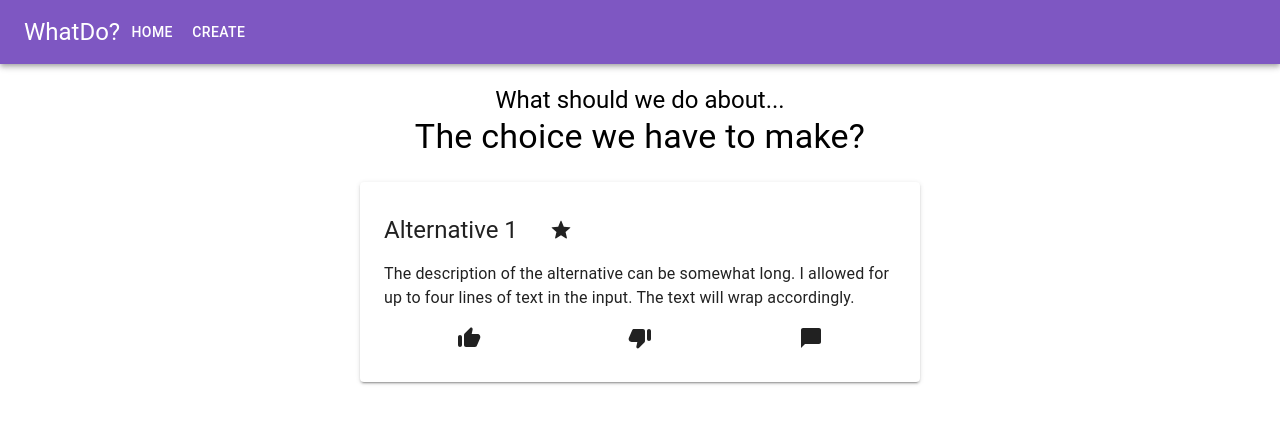
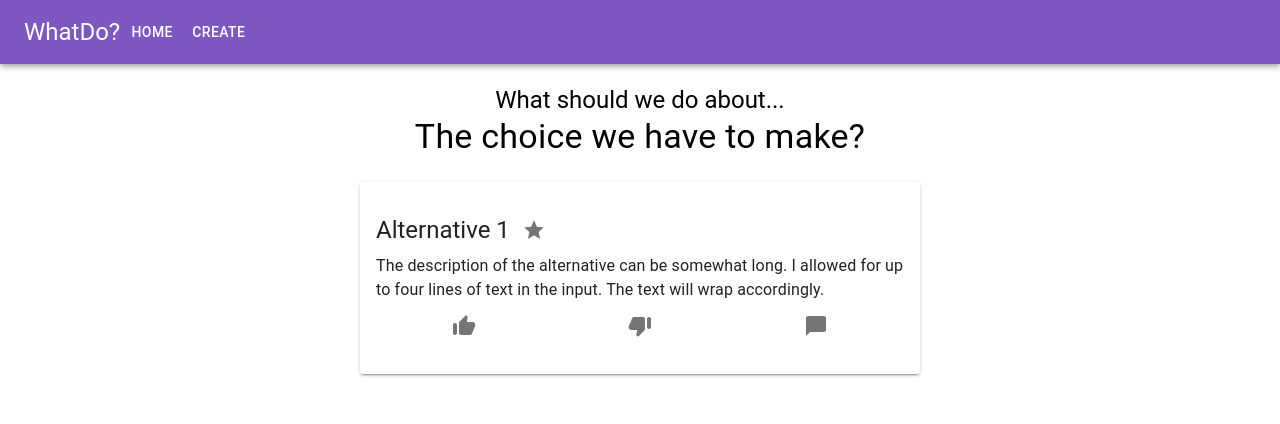
Before and after one commit to SoftEngMCSZ/FrontEnd, a React (Create React App) app: page /#/choice in a window 1280 px wide. Shown: the top 424 px of the page. Built offline with nearby package versions, Linux system fonts and the light colour scheme.

Commit message:
alternative icon buttons and tooltips

```diff
--- a/src/Choice.js
+++ b/src/Choice.js
@@ -11,7 +11,7 @@ import TextField from '@material-ui/core/TextField';
 import Button from '@material-ui/core/Button';
 import Select from '@material-ui/core/Select';
 import {createMuiTheme, ThemeProvider, makeStyles} from '@material-ui/core/styles';
-import { Card, Typography } from '@material-ui/core';
+import { Card, IconButton, Tooltip, Typography } from '@material-ui/core';
 import { ThumbUpRounded, ThumbDownRounded, GradeRounded, ChatBubbleRounded } from '@material-ui/icons';
 
 const theme = createMuiTheme({
@@ -59,25 +59,39 @@ export default class Choice extends React.Component {
                 </Grid>
                 <Grid container xs={12} direction='row'>
                         <Paper elevation={2}>
-                            <Grid container xs wrap='nowrap' direction='column' spacing={2} style={{margin: `${theme.spacing(1)}px auto`, padding: theme.spacing(2)}}>
-                                <Grid container item xs direction='row'>
+                            <Grid container xs wrap='nowrap' direction='column' style={{margin: `${theme.spacing(1)}px auto`, padding: theme.spacing(2)}}>
+                                <Grid container item xs direction='row' alignItems='center'>
                                     <Typography variant='h5'>Alternative 1</Typography>
-                                    <Grid container item xs={2} justify='center' alignItems='center'>
-                                        <GradeRounded />
-                                    </Grid>
+                                    <Tooltip title='Mark as final' placement='right'>
+                                        <IconButton>
+                                            <GradeRounded />
+                                        </IconButton>
+                                    </Tooltip>
                                 </Grid>
                                 <Grid container item xs>
                                     <Typography>The description of the alternative can be somewhat long. I allowed for up to four lines of text in the input. The text will wrap accordingly.</Typography>
                                 </Grid>
                                 <Grid container item direction='row'>
                                     <Grid container xs justify='center'>
-                                        <ThumbUpRounded />
+                                        <Tooltip title='Liked by:'>
+                                            <IconButton>
+                                                <ThumbUpRounded />
+                                            </IconButton>
+                                        </Tooltip>
                                     </Grid>
                                     <Grid container xs justify='center'>
-                                        <ThumbDownRounded />
+                                        <Tooltip title='Disliked by:'>
+                                            <IconButton>
+                                                <ThumbDownRounded />
+                                            </IconButton>
+                                        </Tooltip>
                                     </Grid>
                                     <Grid container xs justify='center'>
-                                        <ChatBubbleRounded />
+                                        <Tooltip title='Feedback'>
+                                            <IconButton>
+                                                <ChatBubbleRounded />
+                                            </IconButton>
+                                        </Tooltip>
                                     </Grid>
                                 </Grid>
                             </Grid>
```
